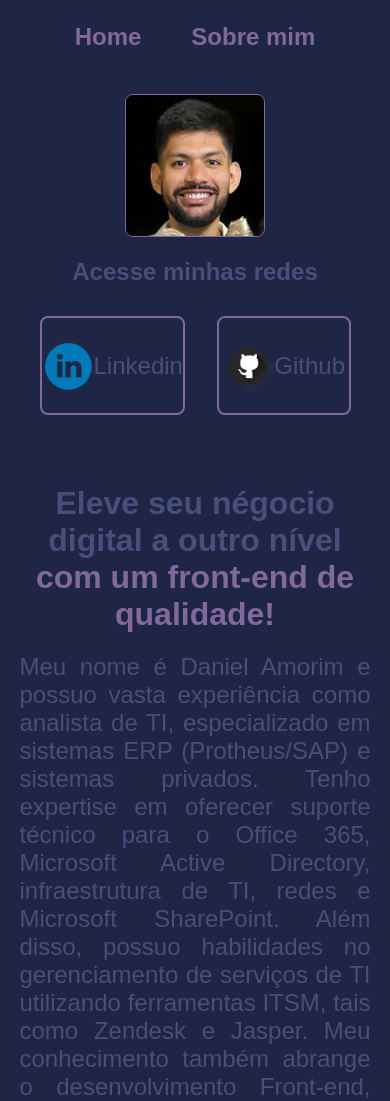
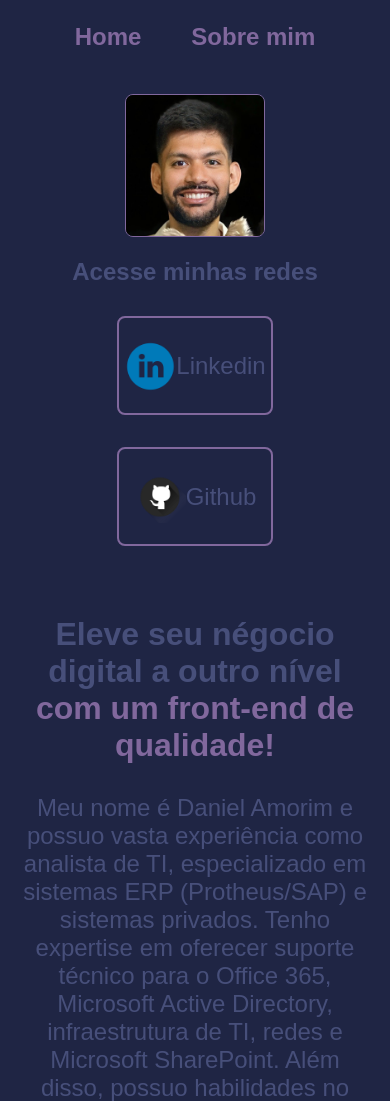
Before and after one commit to amorimdaniel/LANDING-PAGE-COM-HTML-E-CSS-SOBRE-MIM, a plain HTML site: page index.html in a window 390 px wide. Shown: the top 1101 px of the page. Drawn offline with Linux system fonts and the light colour scheme; a web font is replaced by a local one.

Commit message:
Alteração layout responsivo, texto e botões

```diff
--- a/index.html
+++ b/index.html
@@ -5,6 +5,7 @@
     <meta name="viewport" content="width=device-width, initial-scale=1.0">
     <title>Portfolio</title>
     <link rel="stylesheet" href="style/style.css">
+    <link rel="stylesheet" href="style/media.css">
 </head>
 <body>
     <header class="cabecalho">
--- /dev/null
+++ b/style/media.css
@@ -0,0 +1,32 @@
+@media (max-width: 1200px){
+
+    .cabecalho {
+        padding: 6%;
+    }
+
+    .cabecalho-menu {
+        justify-content: center;
+    }
+
+    .apresentacao {
+        flex-direction: column-reverse;
+        padding: 5%;
+    }
+
+    .apresentacao-link {
+        gap: 0px;
+    }
+
+    .apresentacao-links {
+        flex-direction: column;
+        align-items: center;
+    }
+
+    .apresentacao-conteudo {
+        width: 100%;
+    }
+
+    .apresentacao-conteudo-texto {
+        text-align:center;
+    }
+}
--- a/style/style.css
+++ b/style/style.css
@@ -69,6 +69,7 @@ body{
     font-size: 2rem;
     font-family: var(--fonte-principal);
     text-align: center;
+    padding-bottom: 10px;
 }
 
 .apresentacao-conteudo-titulo-destaque{
@@ -84,7 +85,6 @@ body{
 .apresentacao-conteudo-texto-sobre-mim{
     font-family: var(--fonte-principal);
     text-align: justify;
-
 }
 
 .apresentacao-conteudo-secundario{
@@ -150,27 +150,3 @@ body{
     font-size: 1.5rem;
     font-weight: 400;
 }
-
-@media (max-width: 1200px){
-
-    .cabecalho{
-        padding: 6%;
-    }
-
-    .cabecalho-menu{
-        justify-content: center;
-    }
-
-    .apresentacao{
-        flex-direction: column-reverse;
-        padding: 5%;
-    }
-
-    .apresentacao-link{
-        gap: 0px;
-    }
-
-    .apresentacao-conteudo{
-        width: 100%;
-    }
-}
```
Also changed, not shown: about.html (+1 -0 lines).
